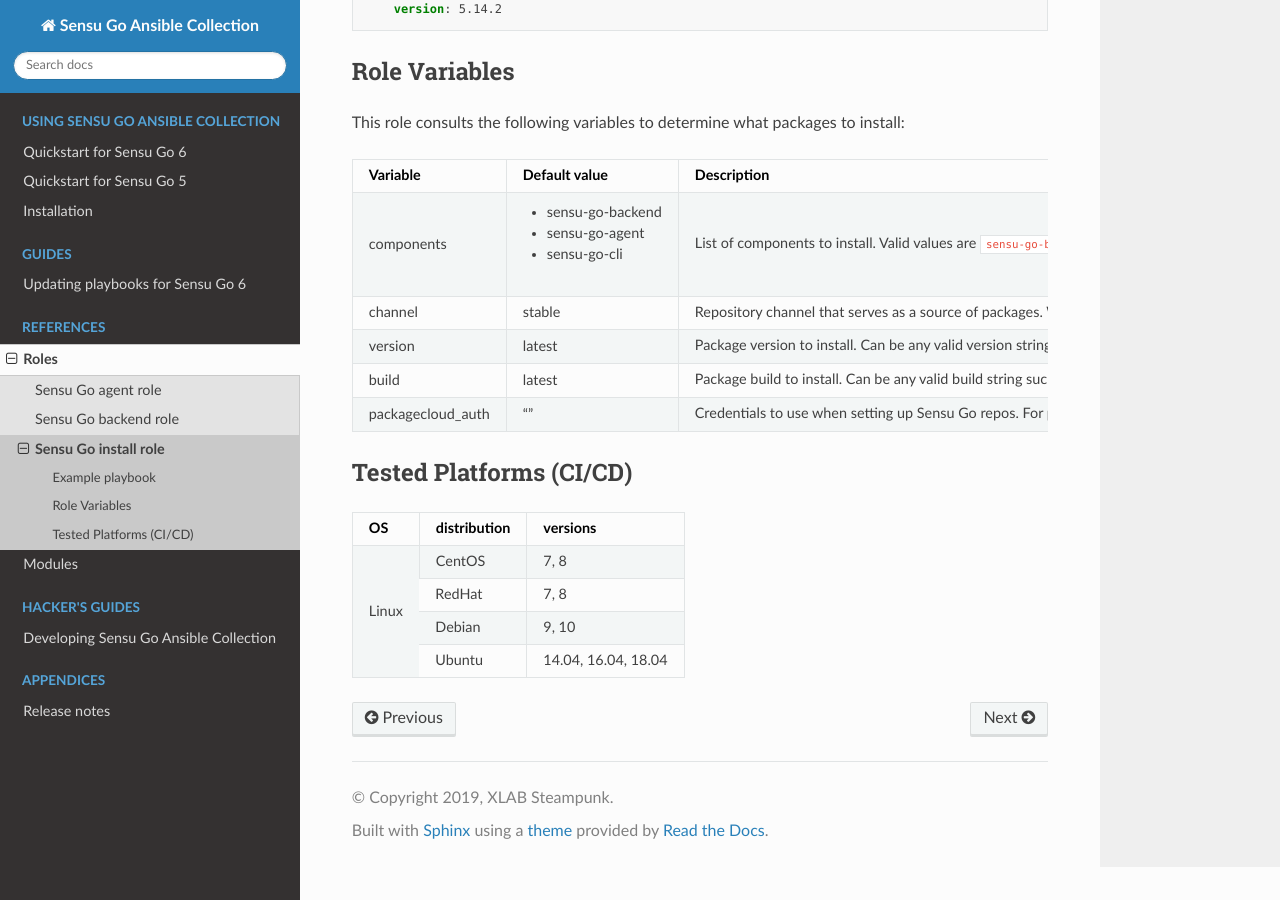
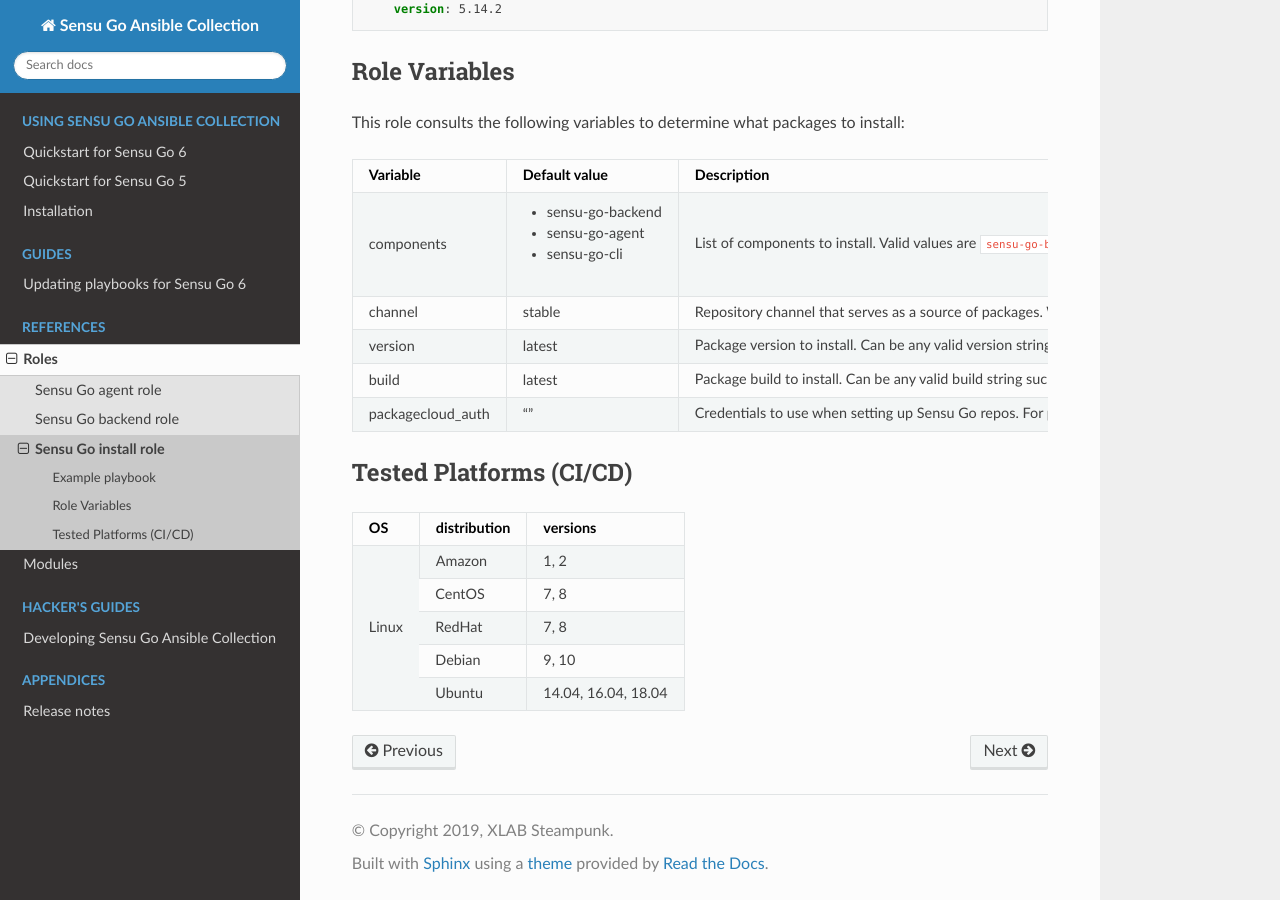
Before and after one commit to sensu/sensu-go-ansible, a Sphinx documentation site: the page built from docs/source/roles/install.rst, in a window 1280 px wide and 900 px high, scrolled down 842 px. Built offline with Sphinx 7.4.7 and the Read the Docs theme 2.0.0, drawn with Linux system fonts in a browser that asks for light colours.

Commit message:
Add support for Amazon Linux
Amazon Linux uses the same repos as RHEL and CentOS 6, so adding
support was as simple as defining the right variables.

```diff
--- a/docs/source/roles/install.rst
+++ b/docs/source/roles/install.rst
@@ -75,7 +75,9 @@
 +-------+--------------+-----------------------------------+
 | OS    | distribution | versions                          |
 +=======+==============+===================================+
-| Linux | CentOS       | 7, 8                              |
+| Linux | Amazon       | 1, 2                              |
+|       +--------------+-----------------------------------+
+|       | CentOS       | 7, 8                              |
 |       +--------------+-----------------------------------+
 |       | RedHat       | 7, 8                              |
 |       +--------------+-----------------------------------+
```
Also changed, not shown: 4 other files.
